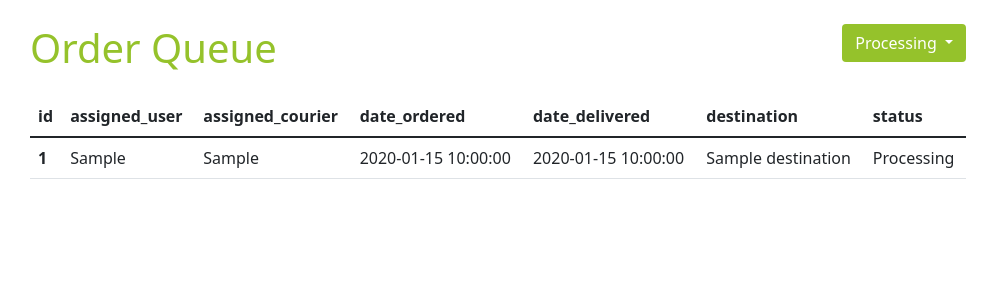
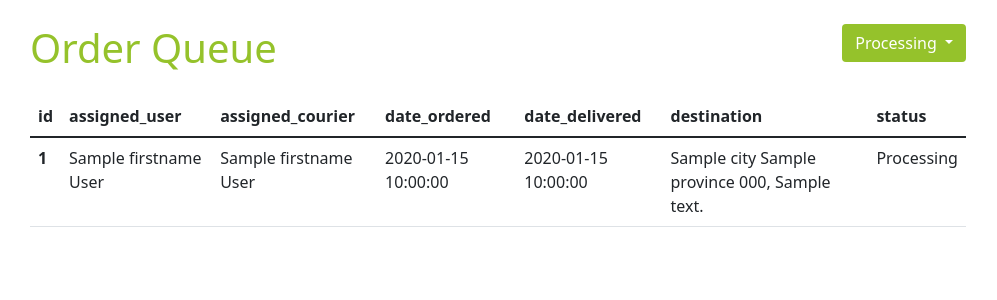
Before and after one commit to m-visaya/Glean-Project, a Flask app: template app/templates/admin/manage_orders.html in a window 1280 px wide. Shown: the part 73-373 px from the top of the page, without its empty margins (142-1139 px from the left). Run offline with Flask 2, Linux system fonts and the light colour scheme; the template is opened without the code that fills it: most values are stand-ins (such as "Sample title", 1, 10 or a date in 2020).

Commit message:
fix: display location details

```diff
--- a/app/templates/admin/manage_orders.html
+++ b/app/templates/admin/manage_orders.html
@@ -133,11 +133,16 @@
             {% for order in processing %}
             <tr id="{{ order.id }}">
               <th scope="row">{{ order.id }}</th>
-              <td>{{ order.assigned_user }}</td>
-              <td>{{ order.assigned_courier }}</td>
-              <td>{{ order.date_ordered }}</td>
+              <td>{{ order.user.firstname }} {{ order.user.lastname }}</td>
+              <td>
+                {{ order.courier.firstname }} {{ order.courier.lastname }}
+              </td>
+              <td>{{ order.created_on }}</td>
               <td>{{ order.date_finished }}</td>
-              <td>{{ order.destination }}</td>
+              <td>
+                {{ order.location.city ~ " " ~ order.location.province ~ " " ~
+                order.location.zip ~ ", " ~ order.location.address }}
+              </td>
               <td>{{ order.status }}</td>
             </tr>
             {% endfor %}
@@ -160,11 +165,16 @@
             {% for order in picked_up %}
             <tr id="{{ order.id }}">
               <th scope="row">{{ order.id }}</th>
-              <td>{{ order.assigned_user }}</td>
-              <td>{{ order.assigned_courier }}</td>
-              <td>{{ order.date_ordered }}</td>
+              <td>{{ order.user.firstname }} {{ order.user.lastname }}</td>
+              <td>
+                {{ order.courier.firstname }} {{ order.courier.lastname }}
+              </td>
+              <td>{{ order.created_on }}</td>
               <td>{{ order.date_finished }}</td>
-              <td>{{ order.destination }}</td>
+              <td>
+                {{ order.location.city ~ " " ~ order.location.province ~ " " ~
+                order.location.zip ~ ", " ~ order.location.address }}
+              </td>
               <td>{{ order.status }}</td>
             </tr>
             {% endfor %}
@@ -187,11 +197,16 @@
             {% for order in in_transit %}
             <tr id="{{ order.id }}">
               <th scope="row">{{ order.id }}</th>
-              <td>{{ order.assigned_user }}</td>
-              <td>{{ order.assigned_courier }}</td>
-              <td>{{ order.date_ordered }}</td>
+              <td>{{ order.user.firstname }} {{ order.user.lastname }}</td>
+              <td>
+                {{ order.courier.firstname }} {{ order.courier.lastname }}
+              </td>
+              <td>{{ order.created_on }}</td>
               <td>{{ order.date_finished }}</td>
-              <td>{{ order.destination }}</td>
+              <td>
+                {{ order.location.city ~ " " ~ order.location.province ~ " " ~
+                order.location.zip ~ ", " ~ order.location.address }}
+              </td>
               <td>{{ order.status }}</td>
             </tr>
             {% endfor %}
@@ -214,11 +229,16 @@
             {% for order in delivered %}
             <tr id="{{ order.id }}">
               <th scope="row">{{ order.id }}</th>
-              <td>{{ order.assigned_user }}</td>
-              <td>{{ order.assigned_courier }}</td>
-              <td>{{ order.date_ordered }}</td>
+              <td>{{ order.user.firstname }} {{ order.user.lastname }}</td>
+              <td>
+                {{ order.courier.firstname }} {{ order.courier.lastname }}
+              </td>
+              <td>{{ order.created_on }}</td>
               <td>{{ order.date_finished }}</td>
-              <td>{{ order.destination }}</td>
+              <td>
+                {{ order.location.city ~ " " ~ order.location.province ~ " " ~
+                order.location.zip ~ ", " ~ order.location.address }}
+              </td>
               <td>{{ order.status }}</td>
             </tr>
             {% endfor %}
```
Also changed, not shown: app/templates/tracking.html (+82 -33 lines).
